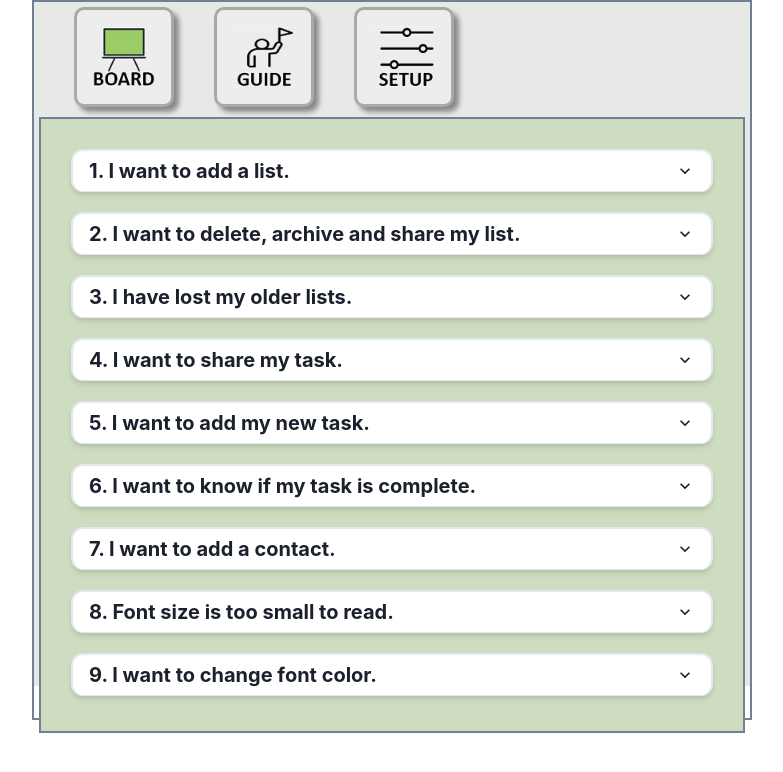
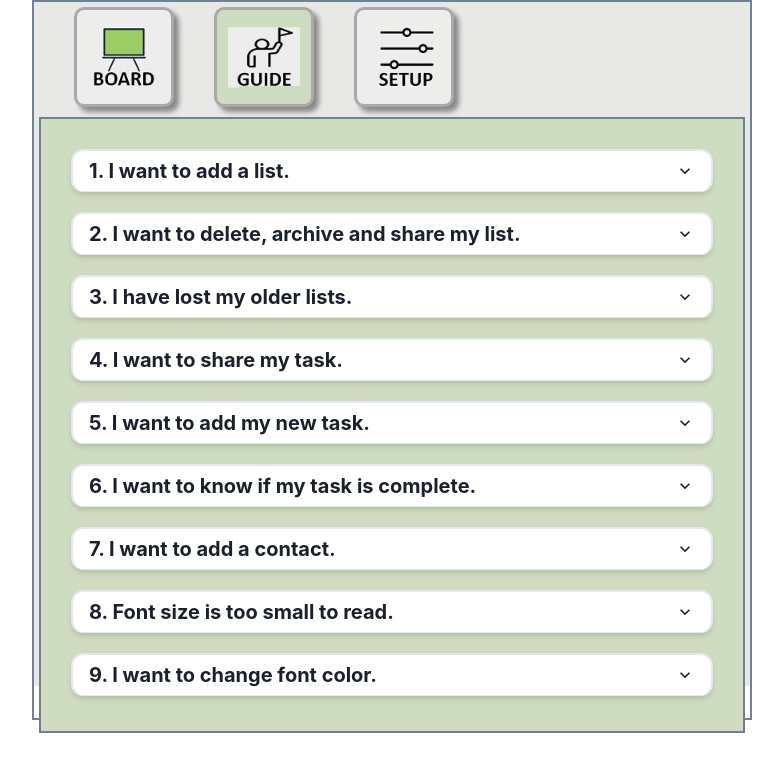
Before and after one commit to morags/lucille, a React (Create React App) app: page /guide in a window 1280 px wide. Shown: the top 772 px of the page, without its empty margins (248-1031 px from the left). Built offline with nearby package versions, Linux system fonts and the light colour scheme.

Commit message:
tiny change in current-tab-style

```diff
--- a/src/components/Navbar/Navbar.jsx
+++ b/src/components/Navbar/Navbar.jsx
@@ -28,9 +28,10 @@ function Navbar({ path }) {
                   border="2px"
                   borderColor="gray.500"
                   borderBottomColor="#cedcbf"
+                  bg="#ededeb"
 
                 /> */}
-                <Button padding="3px" bg="#ededeb" boxSize="100px" margin="10px" boxShadow="5px 5px 5px rgb(137, 137, 137)" border="3px" borderColor="#a9a9a9" borderStyle="solid" borderRadius="10px"><img alt="fjsdkj" key={navItem.title} src={navItem.icon} /></Button>
+                <Button padding="3px" bg="#cedcbf" boxSize="100px" margin="10px" boxShadow="5px 5px 5px rgb(137, 137, 137)" border="3px" borderColor="#a9a9a9" borderStyle="solid" borderRadius="10px"><img alt="fjsdkj" key={navItem.title} src={navItem.icon} /></Button>
               </NavLink>
             ) : ( // Otherwise set the remaining nav items background to none
               <NavLink
```
